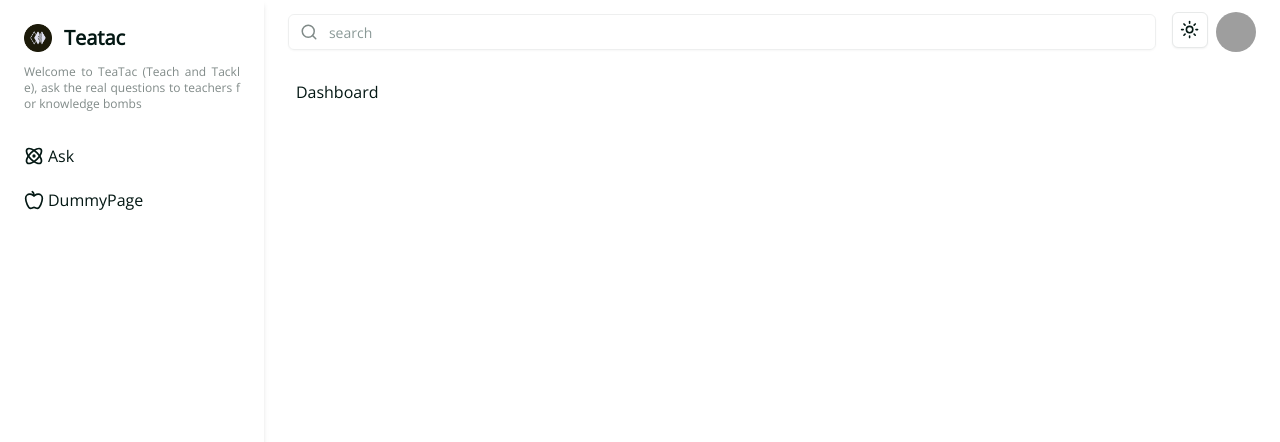
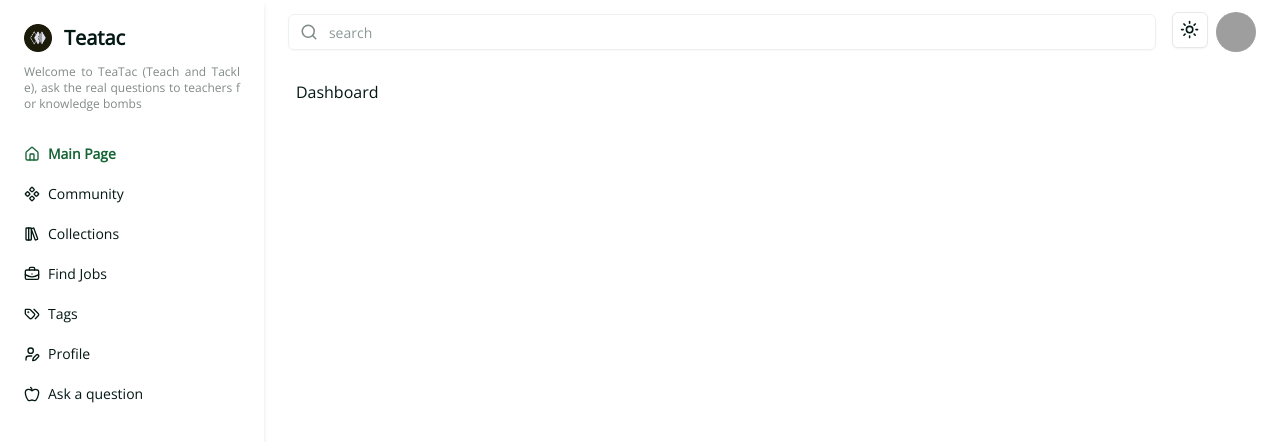
Before and after one commit to dominicpam89/showcase-04-hiremeplease, a Next.js app: page /u in a window 1280 px wide. Shown: the top 442 px of the page. Built offline with nearby package versions, Linux system fonts and the light colour scheme; no server answers; grey boxes are pictures that could not be loaded.

Commit message:
establish basic pages and update nav.constant to use real app links

```diff
--- /dev/null
+++ b/app/u/collections/page.tsx
@@ -0,0 +1,7 @@
+export default function Page() {
+	return (
+		<>
+			<h2>Collections Page</h2>
+		</>
+	);
+}
--- /dev/null
+++ b/app/u/community/page.tsx
@@ -0,0 +1,7 @@
+export default function Page() {
+	return (
+		<>
+			<h2>Community Page</h2>
+		</>
+	);
+}
--- a/app/u/client-dummy/page.tsx
+++ b/app/u/find-jobs/page.tsx
@@ -1,7 +1,7 @@
 export default function Page() {
 	return (
 		<>
-			<h1>Dummy Page of client to setup nav</h1>
+			<h2>Find Jobs Page</h2>
 		</>
 	);
 }
--- /dev/null
+++ b/app/u/profile/page.tsx
@@ -0,0 +1,7 @@
+export default function Page() {
+	return (
+		<>
+			<h2>Profile Page</h2>
+		</>
+	);
+}
--- /dev/null
+++ b/app/u/tags/page.tsx
@@ -0,0 +1,7 @@
+export default function Page() {
+	return (
+		<>
+			<h2>Tags Page</h2>
+		</>
+	);
+}
--- a/components/ui-custom/navlist-desktop.tsx
+++ b/components/ui-custom/navlist-desktop.tsx
@@ -4,7 +4,7 @@ import NavlistItemUI from "./navlist-item";
 import { LogoUIWithLink } from "./logo";
 
 export default function NavlistDesktop() {
-	const navlist = getNavList("md");
+	const navlist = getNavList("sm");
 	return (
 		<nav
 			aria-label="navlist-desktop"
--- a/components/ui-custom/navlist-item.tsx
+++ b/components/ui-custom/navlist-item.tsx
@@ -9,18 +9,27 @@ interface Props {
 }
 export default function NavlistItemUI({ item, onSelect = () => {} }: Props) {
 	const pathname = usePathname();
-	const isActive =
-		item.link.includes(pathname) || pathname.startsWith(item.link);
+
+	console.log("pathname: ", pathname);
+	console.log("item.link : ", item.link);
+
+	let isActive = item.link == pathname;
+
+	if (item.link == "/u" && pathname == "/u") {
+		isActive = true;
+	}
+
 	return (
 		<li
 			aria-label="navlist-item"
 			key={item.link}
 			className={cn(
-				"flex items-center gap-1 transform transition-all duration-200 ease-out",
+				"flex items-center gap-2 transform transition-all duration-200 ease-out",
 				{ "font-extrabold text-green-800 dark:text-green-200": isActive },
 				{
 					"hover:opacity-60 hover:scale-x-105": !isActive,
-				}
+				},
+				"text-sm"
 			)}
 		>
 			{item.icon}
--- a/constant/nav.constant.tsx
+++ b/constant/nav.constant.tsx
@@ -1,4 +1,12 @@
-import { AtomIcon, AppleIcon } from "lucide-react";
+import {
+	HouseIcon,
+	ComponentIcon,
+	LibraryBigIcon,
+	BriefcaseBusinessIcon,
+	UserPenIcon,
+	TagsIcon,
+	AppleIcon,
+} from "lucide-react";
 
 type Size = "sm" | "md" | "lg";
 export const getNavList: (iconSize: Size) => TypeNavItem[] = (
@@ -8,13 +16,38 @@ export const getNavList: (iconSize: Size) => TypeNavItem[] = (
 		iconSize == "sm" ? "size-4" : iconSize == "md" ? "size-5" : "size-6";
 	return [
 		{
-			link: "/ask-questions",
-			text: "Ask",
-			icon: <AtomIcon className={iconClass} />,
+			link: "/u",
+			text: "Main Page",
+			icon: <HouseIcon className={iconClass} />,
 		},
 		{
-			link: "/client-dummy",
-			text: "DummyPage",
+			link: "/u/community",
+			text: "Community",
+			icon: <ComponentIcon className={iconClass} />,
+		},
+		{
+			link: "/u/collections",
+			text: "Collections",
+			icon: <LibraryBigIcon className={iconClass} />,
+		},
+		{
+			link: "/u/find-jobs",
+			text: "Find Jobs",
+			icon: <BriefcaseBusinessIcon className={iconClass} />,
+		},
+		{
+			link: "/u/tags",
+			text: "Tags",
+			icon: <TagsIcon className={iconClass} />,
+		},
+		{
+			link: "/u/profile",
+			text: "Profile",
+			icon: <UserPenIcon className={iconClass} />,
+		},
+		{
+			link: "/u/ask-question",
+			text: "Ask a question",
 			icon: <AppleIcon className={iconClass} />,
 		},
 	];
```
Also changed, not shown: app/u/ask-question/page.tsx (renamed from app/u/ask-questions/page.tsx).
